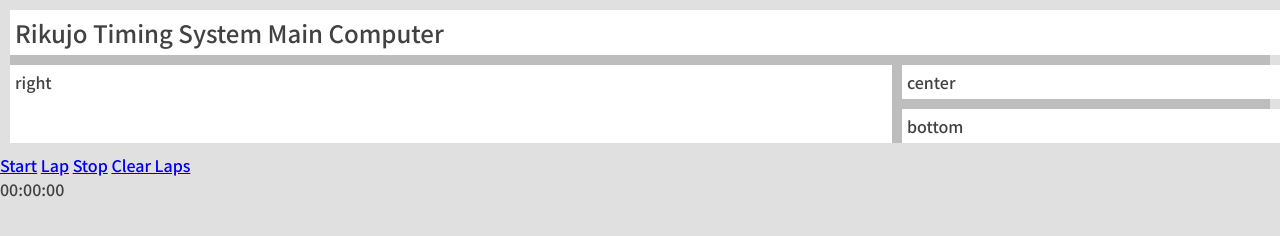
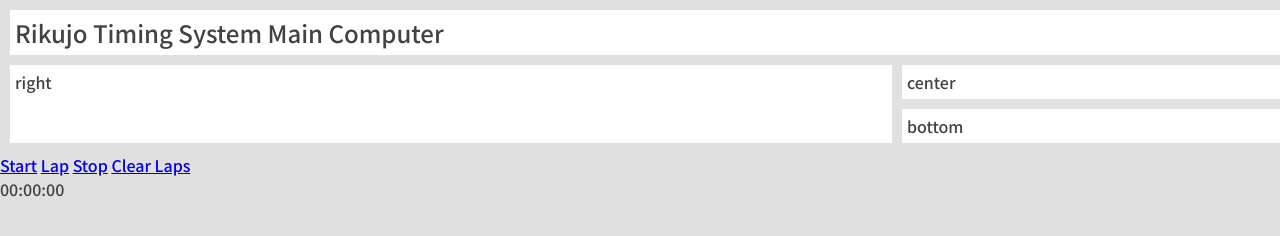
Before and after one commit to ryanxuan930/timing, a plain HTML site: page timer.html in a window 1280 px wide. Drawn offline with nearby package versions, Linux system fonts and the light colour scheme.

Commit message:
Update timer.html

```diff
--- a/timer.html
+++ b/timer.html
@@ -19,7 +19,6 @@
         display: grid;
         grid-gap: 10px;
         grid-template-columns: 70% 30%;
-        background-color: #BDBDBD;
     }
     .grid > div {
         background-color: white;
```
